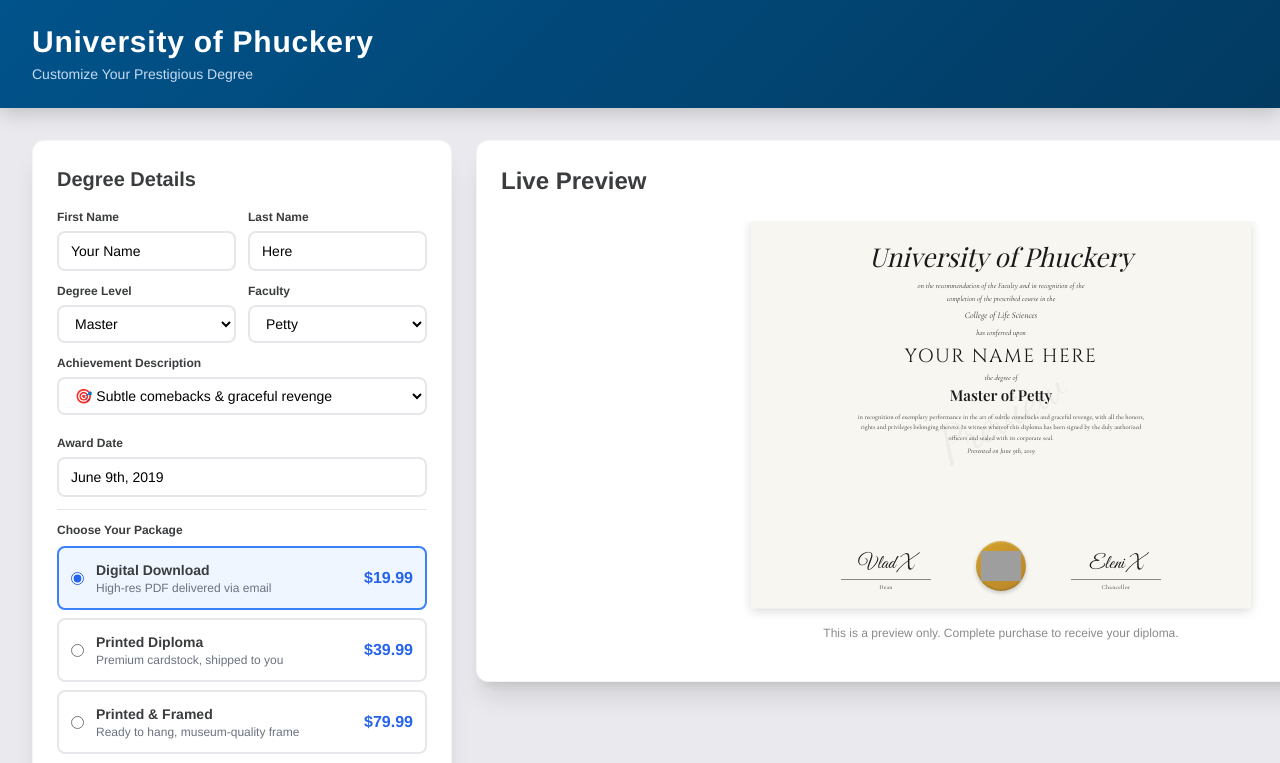
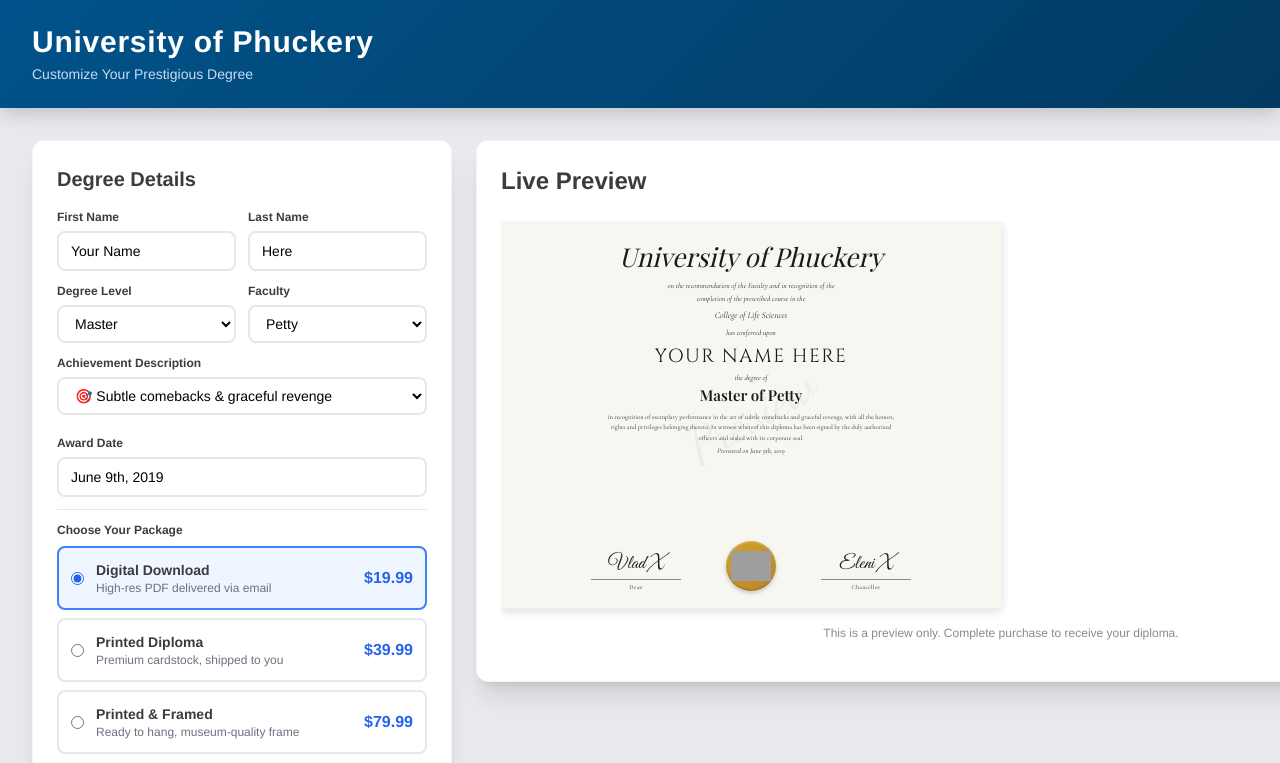
Before and after one commit to MarFun24/phuckeryu, a plain HTML site: page index.html in a window 1280 px wide. Shown: the top 763 px of the page. Drawn offline with nearby package versions, Linux system fonts and the light colour scheme; grey boxes are pictures that could not be loaded; a web font is replaced by a local one.

Commit message:
Update index.html

```diff
--- a/index.html
+++ b/index.html
@@ -337,9 +337,7 @@
         <h2 class="text-xl md:text-2xl font-bold mb-6" style="color: #3A3C3E;">Live Preview</h2>
 
         <div class="w-full overflow-x-auto pb-4">
-          <div style="display:flex;justify-content:center;">
-            <div id="certificate" style="width:1000px;height:775px;transform:scale(0.5);transform-origin:top center;margin-bottom:-387px;position:relative;"></div>
-          </div>
+          <div id="certificate" style="width:1000px;height:775px;transform:scale(0.5);transform-origin:top left;margin-bottom:-387px;position:relative;"></div>
           <p class="text-xs text-center mt-4" style="color:#3A3C3E;opacity:0.6;">This is a preview only. Complete purchase to receive your diploma.</p>
         </div>
       </div>
```
